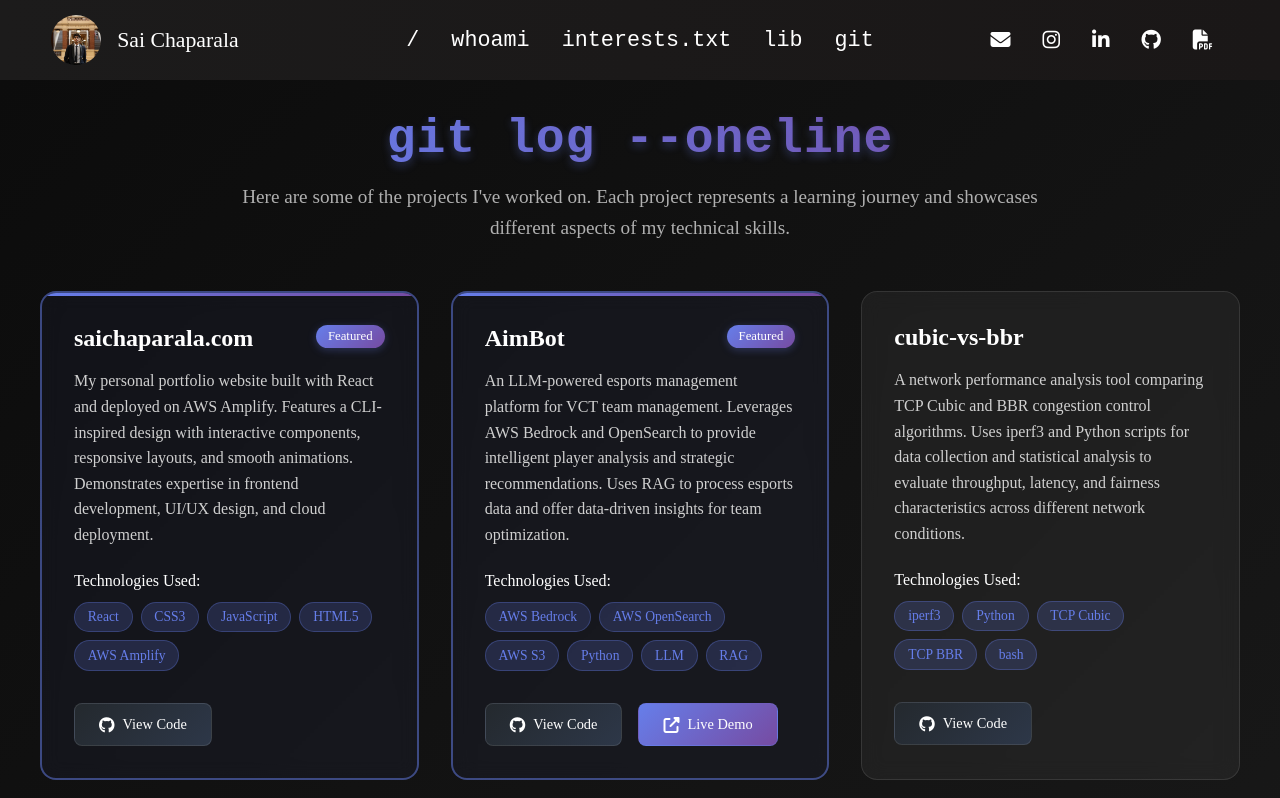
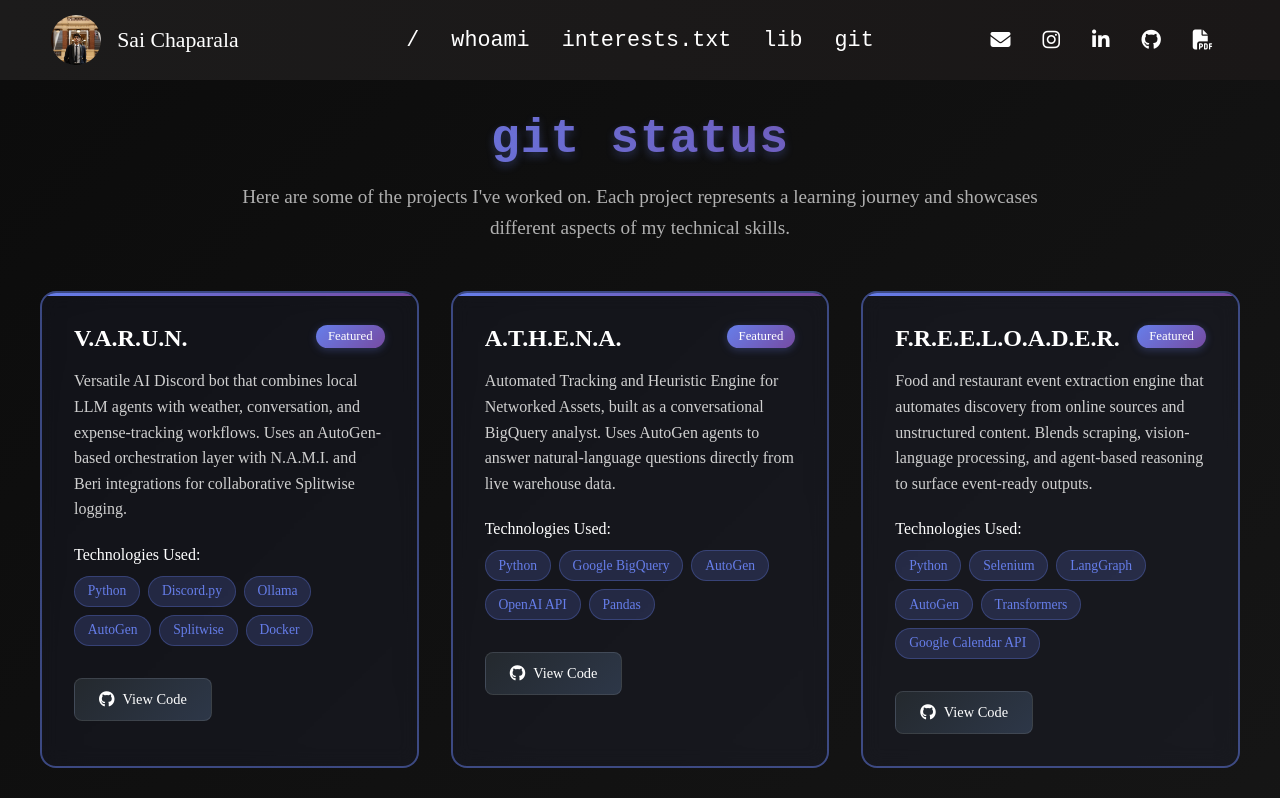
Before and after one commit to cskrishna9306/saichaparala.com, a React (Create React App) app: page /projects in a window 1280 px wide. Shown: the top 798 px of the page. Built offline with nearby package versions, Linux system fonts and the light colour scheme.

Commit message:
feat(Projects): Updated the projects page w/ VARUN, ATHENA, AURA, and FREELOADER. New title -> git status

```diff
--- a/src/pages/Projects.js
+++ b/src/pages/Projects.js
@@ -6,15 +6,33 @@
   const projects = [
     {
       id: 1,
-      name: "saichaparala.com",
-      description: "My personal portfolio website built with React and deployed on AWS Amplify. Features a CLI-inspired design with interactive components, responsive layouts, and smooth animations. Demonstrates expertise in frontend development, UI/UX design, and cloud deployment.",
-      technologies: ["React", "CSS3", "JavaScript", "HTML5", "AWS Amplify"],
+      name: "V.A.R.U.N.",
+      description: "Versatile AI Discord bot that combines local LLM agents with weather, conversation, and expense-tracking workflows. Uses an AutoGen-based orchestration layer with N.A.M.I. and Beri integrations for collaborative Splitwise logging.",
+      technologies: ["Python", "Discord.py", "Ollama", "AutoGen", "Splitwise", "Docker"],
+      githubUrl: "https://github.com/cskrishna9306/V.A.R.U.N.",
       demoUrl: null,
-      githubUrl: "https://github.com/cskrishna9306/saichaparala.com",
       featured: true
     },
     {
       id: 2,
+      name: "A.T.H.E.N.A.",
+      description: "Automated Tracking and Heuristic Engine for Networked Assets, built as a conversational BigQuery analyst. Uses AutoGen agents to answer natural-language questions directly from live warehouse data.",
+      technologies: ["Python", "Google BigQuery", "AutoGen", "OpenAI API", "Pandas"],
+      githubUrl: "https://github.com/cskrishna9306/A.T.H.E.N.A.",
+      demoUrl: null,
+      featured: true
+    },
+    {
+      id: 3,
+      name: "F.R.E.E.L.O.A.D.E.R.",
+      description: "Food and restaurant event extraction engine that automates discovery from online sources and unstructured content. Blends scraping, vision-language processing, and agent-based reasoning to surface event-ready outputs.",
+      technologies: ["Python", "Selenium", "LangGraph", "AutoGen", "Transformers", "Google Calendar API"],
+      githubUrl: "https://github.com/cskrishna9306/F.R.E.E.L.O.A.D.E.R.",
+      demoUrl: null,
+      featured: true
+    },
+    {
+      id: 4,
       name: "AimBot",
       description: "An LLM-powered esports management platform for VCT team management. Leverages AWS Bedrock and OpenSearch to provide intelligent player analysis and strategic recommendations. Uses RAG to process esports data and offer data-driven insights for team optimization.",
       technologies: ["AWS Bedrock", "AWS OpenSearch", "AWS S3", "Python", "LLM", "RAG"],
@@ -23,7 +41,25 @@
       featured: true
     },
     {
-      id: 3,
+      id: 5,
+      name: "saichaparala.com",
+      description: "My personal portfolio website built with React and deployed on AWS Amplify. Features a CLI-inspired design with interactive components, responsive layouts, and smooth animations. Demonstrates expertise in frontend development, UI/UX design, and cloud deployment.",
+      technologies: ["React", "CSS3", "JavaScript", "HTML5", "AWS Amplify"],
+      demoUrl: null,
+      githubUrl: "https://github.com/cskrishna9306/saichaparala.com",
+      featured: false
+    },
+    {
+      id: 6,
+      name: "A.U.R.A.",
+      description: "AI Utility for Retail Assistance focused on MCP-powered tooling and agent workflows for retail use cases. Ships with FastAPI services and modular components for assistant-driven operations.",
+      technologies: ["Python", "FastAPI", "MCP", "Uvicorn", "Requests", "BeautifulSoup"],
+      githubUrl: "https://github.com/cskrishna9306/A.U.R.A.",
+      demoUrl: null,
+      featured: false
+    },
+    {
+      id: 7,
       name: "cubic-vs-bbr",
       description: "A network performance analysis tool comparing TCP Cubic and BBR congestion control algorithms. Uses iperf3 and Python scripts for data collection and statistical analysis to evaluate throughput, latency, and fairness characteristics across different network conditions.",
       technologies: ["iperf3","Python", "TCP Cubic", "TCP BBR", "bash"],
@@ -32,16 +68,16 @@
       featured: false
     },
     {
-      id: 4,
+      id: 8,
       name: "XQuery Processor",
       description: "A fully functional XQuery compiler built from scratch using ANTLR4 and Java. Implements lexical analysis, parsing, semantic analysis, and code generation for XML query processing. Supports complex XQuery expressions with schema validation and optimization.",
       technologies: ["Java", "Antlr4"],
       githubUrl: "https://github.com/cskrishna9306/XQuery-Processor",
       demoUrl: null,
-      featured: true
+      featured: false
     },
     {
-      id: 5,
+      id: 9,
       name: "wiscobadminton.com",
       description: "Official website for the UW-Madison Badminton Club featuring event schedules and membership information. Built with HTML/CSS and deployed on AWS Amplify, serving as the primary communication hub for club members and demonstrating real-world web development skills.",
       technologies: ["HTML", "CSS", "AWS Amplify"],
@@ -54,7 +90,7 @@
   return (
     <div className="projects">
       <div className="projects-header">
-        <h1>git log --oneline</h1>
+        <h1>git status</h1>
         <p>Here are some of the projects I've worked on. Each project represents a learning journey and showcases different aspects of my technical skills.</p>
       </div>
 
```
